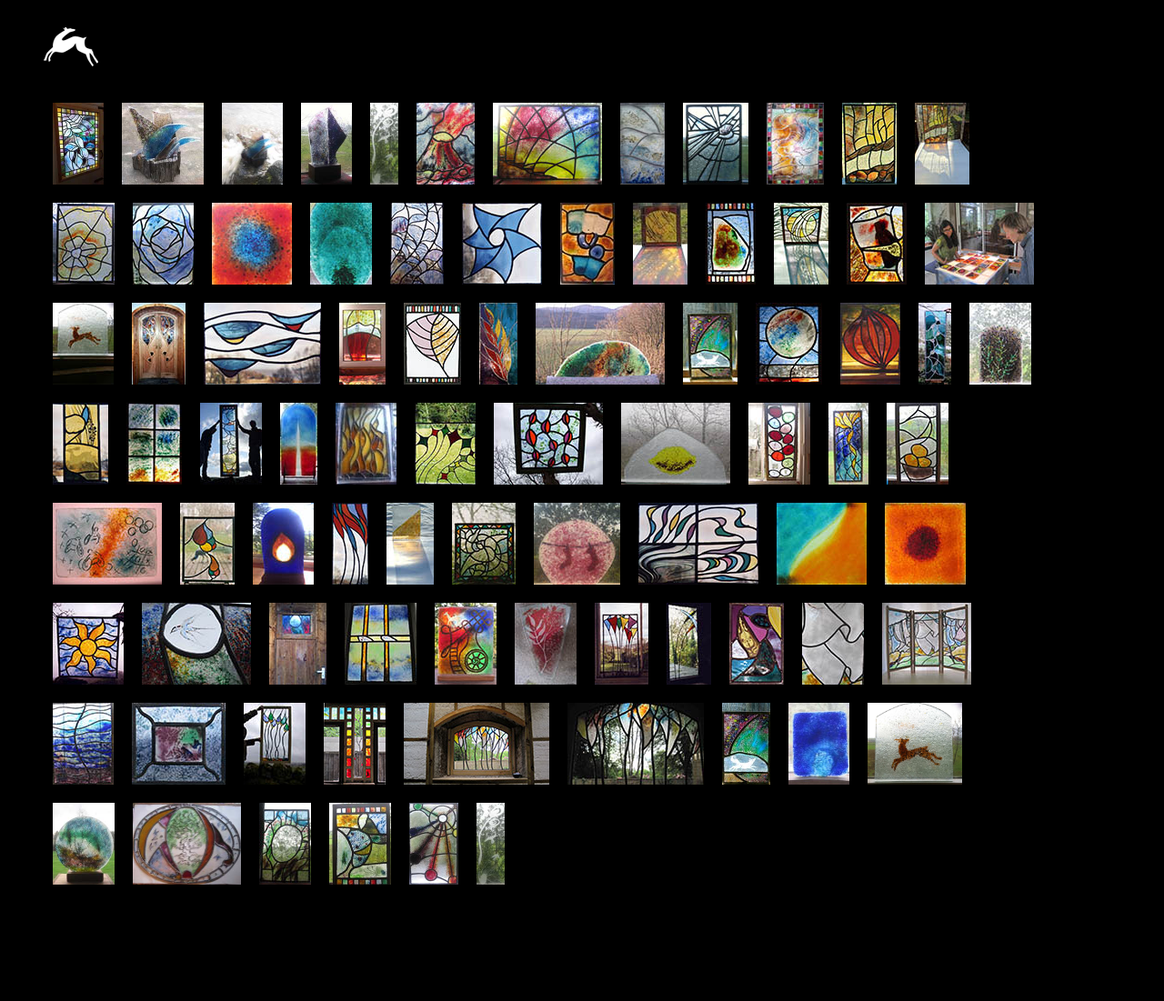
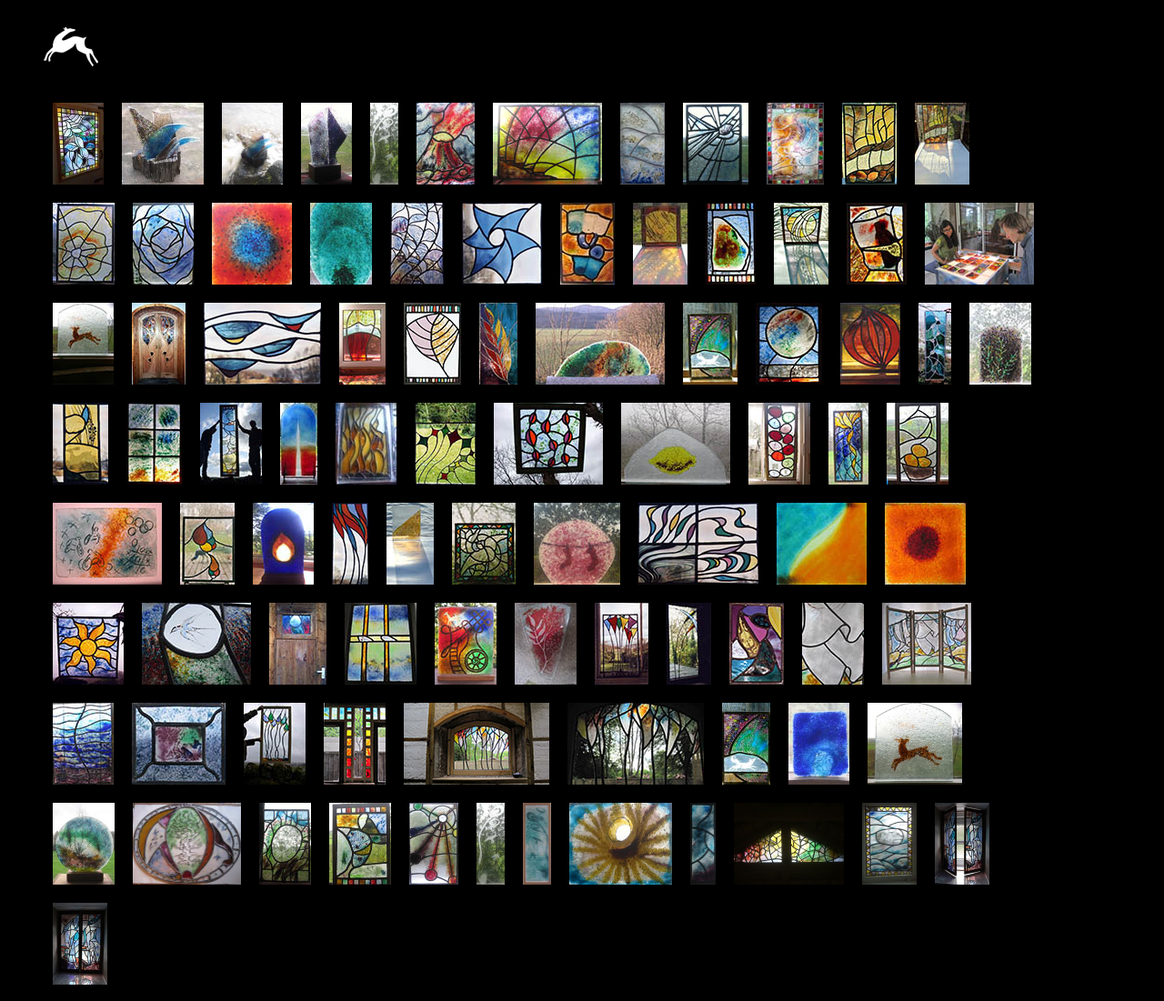
Before and after one commit to lukebarlow/carolynbarlow-com, a plain HTML site: page glass/index.html in a window 1280 px wide. Shown: the whole page at 91% size. Before the commit the page ends 991 px from the top, so only its background shows below. Drawn offline with Linux system fonts and the light colour scheme.

Commit message:
new glass images

```diff
--- a/glass/index.html
+++ b/glass/index.html
@@ -93,7 +93,14 @@
         '*tree.jpg',
         '*windsurfer.jpg',
         'october-november.jpg',
-        'sep-2015.jpg'
+        'sep-2015.jpg',
+        'rising.jpg',
+        'celebrations.jpg',
+        'may-june-2017.jpg',
+        'kirkennan.jpg',
+        'captains-window.jpg',
+        'shutters-open.jpg',
+        'shutters-closed.jpg'
     ]
 
     var index = 0;
```
Also changed, not shown: glass/images/captains-window.jpg (added), glass/images/celebrations.jpg (added), glass/images/kirkennan.jpg (added), glass/images/may-june-2017.jpg (added), glass/images/rising.jpg (added), glass/images/shutters-closed.jpg (added), glass/images/shutters-open.jpg (added), glass/thumbnails/captains-window.jpg (added), glass/thumbnails/celebrations.jpg (added), glass/thumbnails/kirkennan.jpg (added), glass/thumbnails/may-june-2017.jpg (added), glass/thumbnails/rising.jpg (added), glass/thumbnails/shutters-closed.jpg (added), glass/thumbnails/shutters-open.jpg (added).
